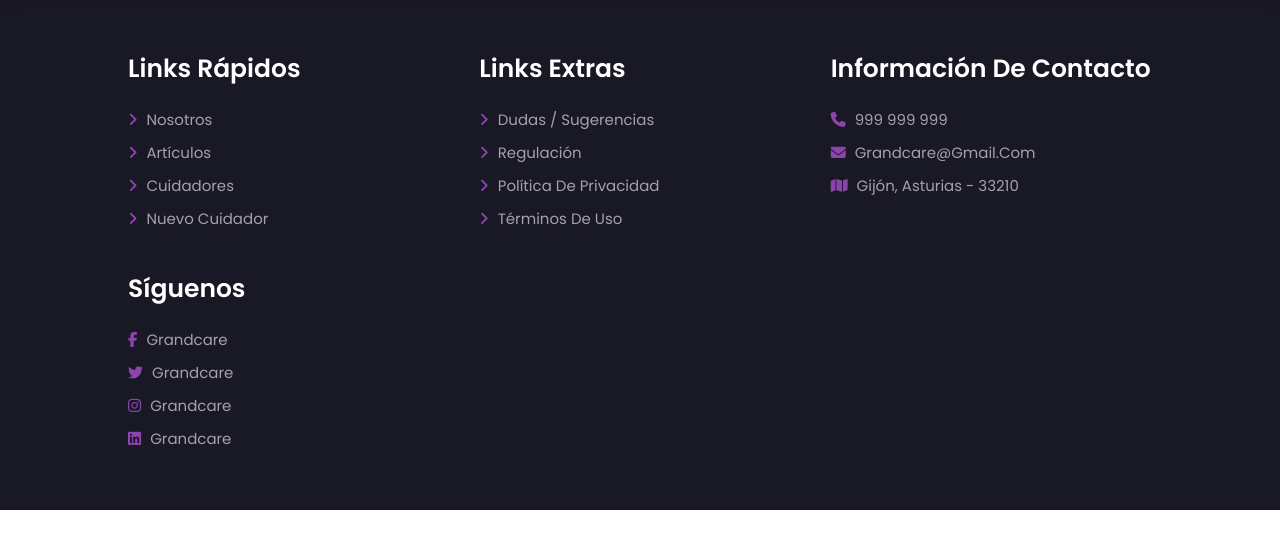
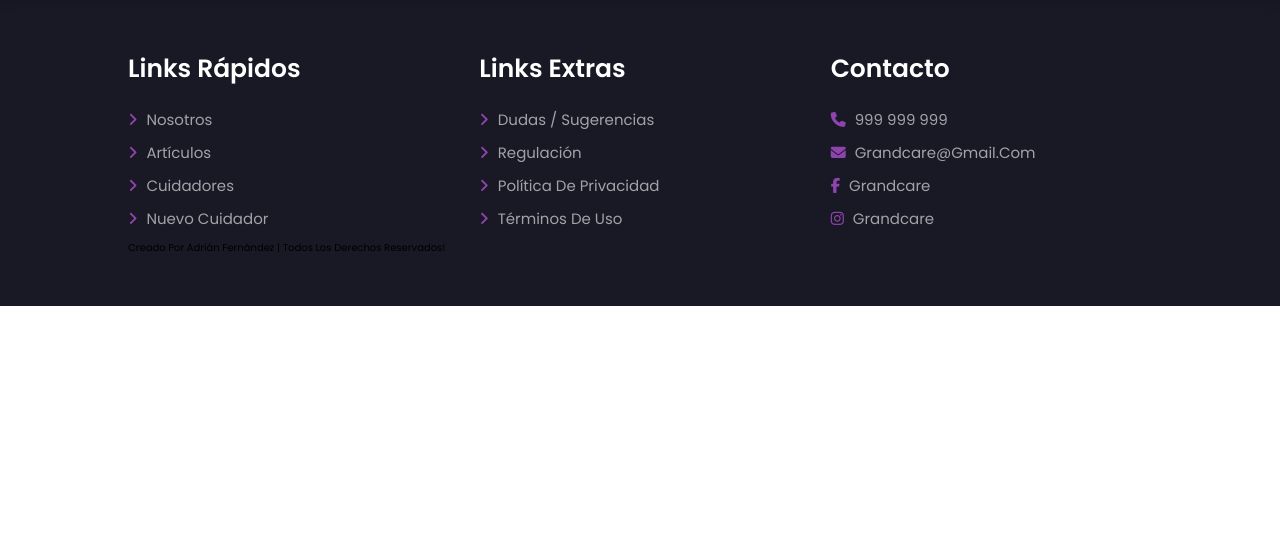
Before and after one commit to adriferro/caurhealth., a PHP site: page / in a window 1280 px wide. Shown: the part 78-627 px from the top of the page. Run offline with PHP 8.4, Linux system fonts and the light colour scheme.

Commit message:
Modificamos la estructura del footer

```diff
--- a/index.php
+++ b/index.php
@@ -15,10 +15,10 @@
         <a href="index.php" class="logo">GrandCare</a>
 
         <nav class="navbar">
-            <a href="templates/about.php">nosotros</a>
-            <a href="templates/articles.php">artículos</a>
-            <a href="templates/helpers.php">cuidadores</a>
-            <a href="templates/new.php">nuevo cuidador</a>
+            <a href="templates/about.php">Nosotros</a>
+            <a href="templates/articles.php">Artículos</a>
+            <a href="templates/helpers.php">Cuidadores</a>
+            <a href="templates/new.php">Nuevo cuidador</a>
         </nav>
 
         <div id="menu-btn" class="fas fa-bars"></div>
@@ -30,36 +30,31 @@
     <section class="footer">
         <div class="box-container">
             <div class="box">
-                <h3>links rápidos</h3>
-                <a href="templates/about.php"><i class="fa-solid fa-angle-right"></i> nosotros</a>
-                <a href="templates/articles.php"><i class="fa-solid fa-angle-right"></i> artículos</a>
-                <a href="templates/helpers.php"><i class="fa-solid fa-angle-right"></i> cuidadores</a>
-                <a href="templates/new.php"><i class="fa-solid fa-angle-right"></i> nuevo cuidador</a>
+                <h3>Links Rápidos</h3>
+                <a href="templates/about.php"><i class="fa-solid fa-angle-right"></i> Nosotros</a>
+                <a href="templates/articles.php"><i class="fa-solid fa-angle-right"></i> Artículos</a>
+                <a href="templates/helpers.php"><i class="fa-solid fa-angle-right"></i> Cuidadores</a>
+                <a href="templates/new.php"><i class="fa-solid fa-angle-right"></i> Nuevo cuidador</a>
             </div>
 
             <div class="box">
-                <h3>links extras</h3>
-                <a href="#"><i class="fa-solid fa-angle-right"></i> dudas / sugerencias</a>
-                <a href="#"><i class="fa-solid fa-angle-right"></i> regulación </a>
-                <a href="#"><i class="fa-solid fa-angle-right"></i> política de privacidad</a>
-                <a href="#"><i class="fa-solid fa-angle-right"></i> términos de uso</a>
+                <h3>Links Extras</h3>
+                <a href="#"><i class="fa-solid fa-angle-right"></i> Dudas / Sugerencias</a>
+                <a href="#"><i class="fa-solid fa-angle-right"></i> Regulación </a>
+                <a href="#"><i class="fa-solid fa-angle-right"></i> Política de privacidad</a>
+                <a href="#"><i class="fa-solid fa-angle-right"></i> Términos de uso</a>
             </div>
 
             <div class="box">
-                <h3>información de contacto</h3>
+                <h3>Contacto</h3>
                 <a href="#"><i class="fa-solid fa-phone"></i> 999 999 999 </a>
                 <a href="#"><i class="fa-solid fa-envelope"></i> grandcare@gmail.com </a>
-                <a href="#"><i class="fa-solid fa-map"></i> gijón, asturias - 33210</a>
-            </div>
-
-            <div class="box">
-                <h3>síguenos</h3>
                 <a href="#"><i class="fab fa-facebook-f"></i> grandcare </a>
-                <a href="#"><i class="fab fa-twitter"></i> grandcare </a>
                 <a href="#"><i class="fab fa-instagram"></i> grandcare </a>
-                <a href="#"><i class="fab fa-linkedin"></i> grandcare </a>
             </div>
         </div>
+
+        <div class="credit"> Creado por <span>Adrián Fernández</span> | Todos los derechos reservados! </div>
     </section>
 
     <script src="https://cdn.jsdelivr.net/npm/swiper@11/swiper-bundle.min.js"></script>
```
